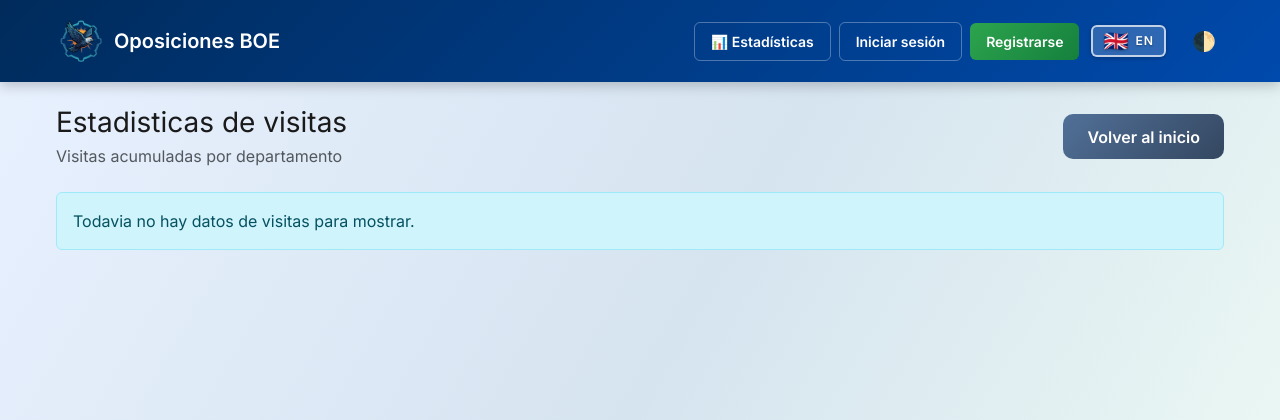
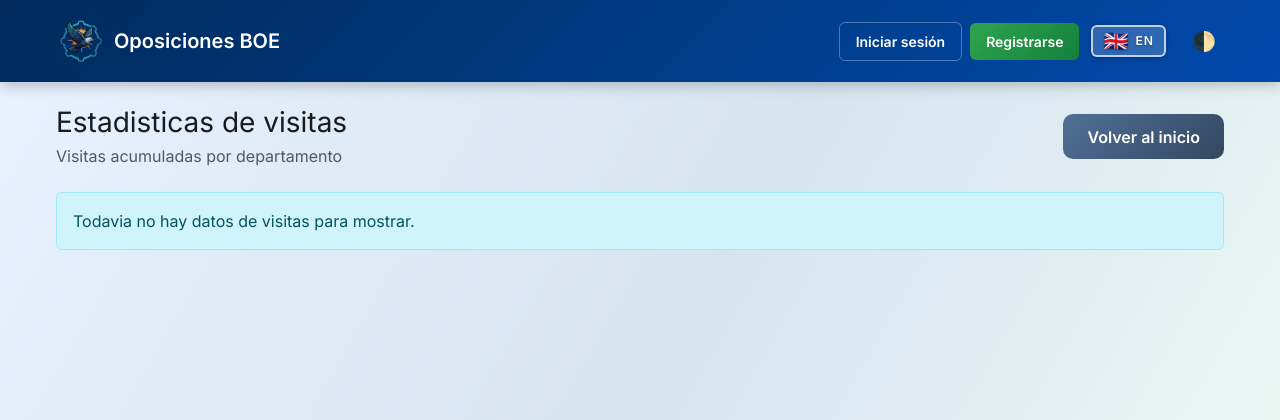
Before and after one commit to Proyectos-de-practicas-de-ZaitecM26/ASubiela-Scraper, a Flask app: page /estadisticas in a window 1280 px wide. Shown: the top 420 px of the page. Run offline with Flask 3, Linux system fonts and the light colour scheme; data that the repository does not hold is empty.

Commit message:
Eliminar boton Estadisticas de Navegacion

```diff
--- a/requirements.txt
+++ b/requirements.txt
@@ -18,3 +18,4 @@ openrouter==0.8.1 # sdk openrouter (elephant, chatgpt, nvidia, etc)
 openai==2.32.0 # Cliente OpenAI requerido por ai_client
 groq==0.20.0 # SDK IA Groq
 python-dotenv>=1.0.0 # Variables de entorno desde .env
+Pillow>=10.0.0 # Procesamiento de imágenes (PIL)
--- a/templates/base.html
+++ b/templates/base.html
@@ -40,9 +40,6 @@ Define la estructura general de la aplicación:
 
         <div id="navbarContent" class="nav-collapse">
           <ul class="nav-list">
-            <li class="nav-item">
-              <a href="{{ url_for('main.estadisticas') }}" class="btn-login" data-i18n="nav.stats">📊 Estadísticas</a>
-            </li>
             {% if user.is_authenticated %}
             <li class="nav-item user-menu">
               <a class="user-link" href="#" id="userMenuDropdown" aria-haspopup="true" aria-expanded="false">
```
